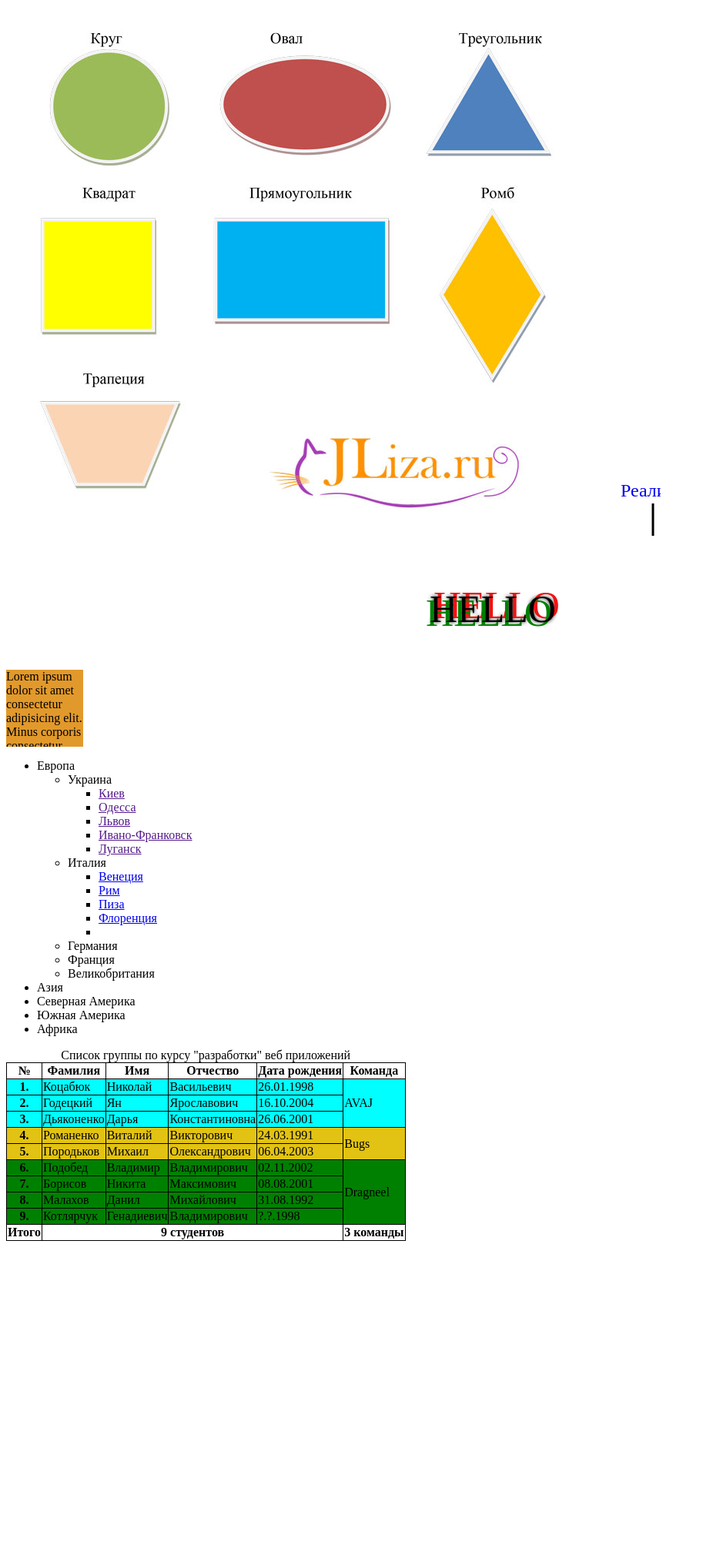
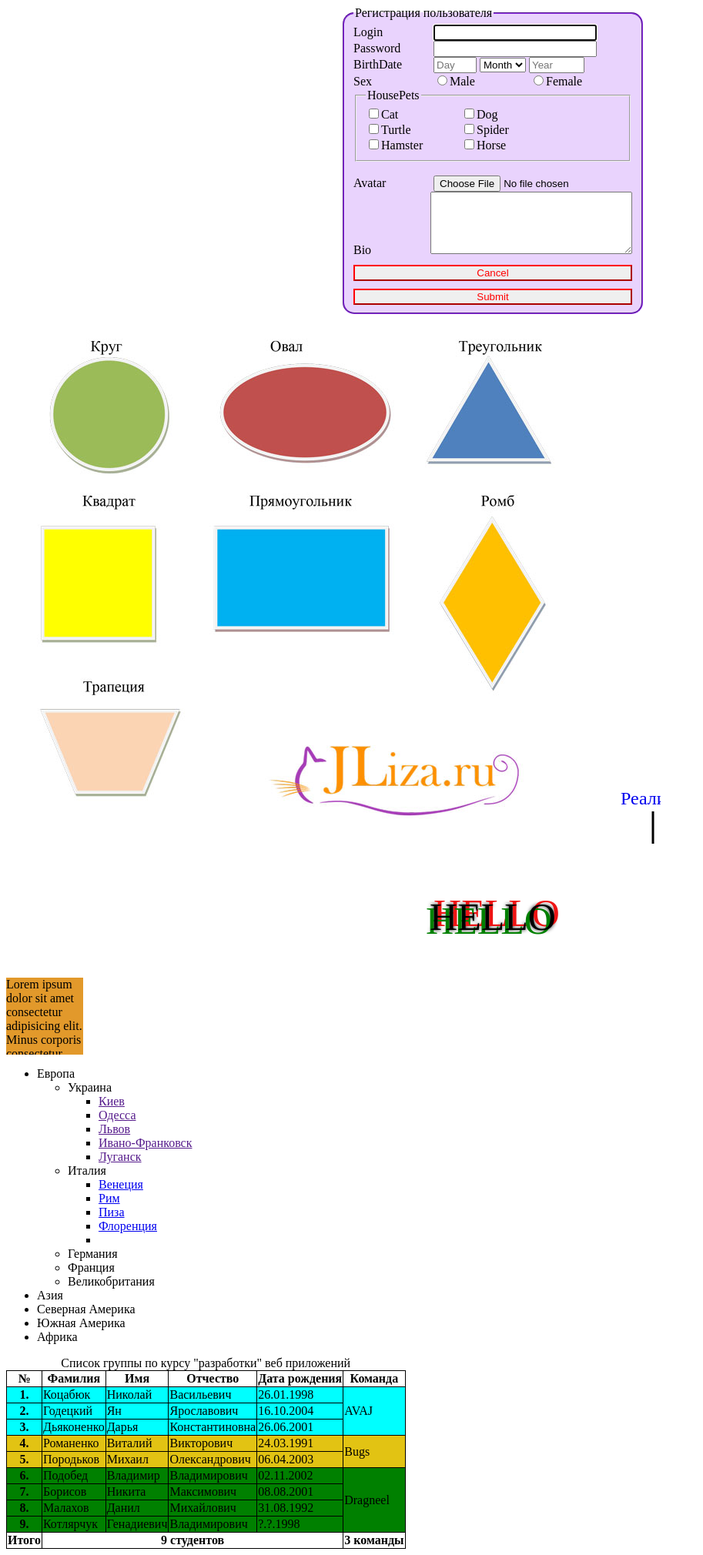
Before and after one commit to VostokSOS-Frontend/bugs, a PHP site: page /Romanenko/work.html in a window 1280 px wide. Shown: the whole page at 77% size, without its empty margins (0-913 px from the left). Before the commit the page ends 1612 px from the top, so only its background shows below. Run offline with PHP 8.4, Linux system fonts and the light colour scheme; grey boxes are pictures that could not be loaded.

Commit message:
work update

```diff
--- a/Romanenko/css/work.css
+++ b/Romanenko/css/work.css
@@ -1,6 +1,6 @@
-body{
-    cursor: url('../image/Pringles.cur'), auto;
-}
+/* body{
+    cursor: url('../image/paper.cur'), auto;
+} */
 .shadow{
     text-align: center;
     font-size: 50px;
@@ -43,3 +43,59 @@ table td,table th{
     border: solid 1px black;
 }
 /* END table */
+
+/* .block1{
+    height: 100px;
+    width: 100px;
+    background-color: red;
+    position: absolute;
+    top:0;
+    left:0;
+}
+.block2{
+    height: 100px;
+    width: 100px;
+    background-color: green;
+    position: absolute;
+    top:25px;
+    left:25px;
+}
+.block3{
+    height: 100px;
+    width: 100px;
+    background-color: yellow;
+    position: absolute;
+    top:50px;
+    left:50px;
+} */
+
+/* FORM */
+form{
+    display:flex;
+    justify-content: center;
+}
+form input[type="submit"],input[type="reset"]{
+    color:red;
+    border-color: red;
+    margin-top:10px;
+}
+span{
+    display:inline-block;
+    width: 100px;
+}
+.button{
+    display: flex;
+    flex-direction: column;
+}
+#user{
+    width:204px
+}
+#pass{
+    width:204px
+}
+form>fieldset{
+    border-color: blueviolet;
+    border-radius:15px;
+    background-color: rgb(233, 211, 253);
+}
+/*END FORM */
--- a/Romanenko/work.html
+++ b/Romanenko/work.html
@@ -6,6 +6,53 @@
     <link rel="stylesheet" href="css/work.css">
 </head>
 <body>
+
+    <form action="">
+        <fieldset>
+        <legend>Регистрация пользователя</legend>
+        <span>Login</span>
+        <input type="text" id="user" autofocus><br>
+        <span>Password</span>
+        <input type="password" id="pass"><br>
+        <span>BirthDate</span>
+        <input type="number" size="1" min="1" max="31" placeholder="Day">
+            <select size="1" name="month">
+                <option value="s1" selected>Month</option>
+                <option value="s2">jan</option>
+                <option value="s3">feb</option>
+                <option value="s4">mar</option>
+            </select>
+
+        <input type="number" size="1" min="1900" max="2000" placeholder="Year"><br>
+        <span>Sex</span>
+        <label>
+        <input type="radio"><span>Male</span>
+        <input type="radio"><span>Female</span><br>
+
+        <fieldset>
+        <legend>HousePets</legend>
+        <input type="checkbox" name="" id=""><span>Cat</span>
+        <input type="checkbox" name="" id=""><span>Dog</span><br>
+        <input type="checkbox" name="" id=""><span>Turtle</span>
+        <input type="checkbox" name="" id=""><span>Spider</span><br>
+        <input type="checkbox" name="" id=""><span>Hamster</span>
+        <input type="checkbox" name="" id=""><span>Horse</span>
+        </fieldset> <br>
+        <span>Avatar</span>
+        <input type="file" name=""><br>
+
+        <span>Bio</span><textarea name="" id="" cols="30" rows="5"></textarea><br>
+
+        <div class="button">
+        <input type="reset" value="Cancel">
+        <input type="submit" value="Submit">
+        </div>
+        </fieldset>
+    </form>
+
+    <div class="block1"></div>
+    <div class="block2"></div>
+    <div class="block3"></div>
 
         <img src="image/ploskie-figury.jpg" alt="" usemap="#map" />
         <map name="map">
@@ -16,6 +63,7 @@
         </map>
 
     <iframe src="gallery/gallery.html" width="100" height="100" frameborder="0"></iframe>
+    <iframe src="https://www.google.com/maps/embed?pb=!1m22!1m8!1m3!1d5080.039136006351!2d30.4903354!3d50.4593603!3m2!1i1024!2i768!4f13.1!4m11!3e2!4m5!1s0x40d4ce7976bee27b%3A0x1d3e315c9ebba01c!2z0JvRg9C60YzRj9C90L7QstGB0LrQsNGPLCDQmtC40LXQsiwg0LPQvtGA0L7QtCDQmtC40LXQsiwg0KPQutGA0LDQuNC90LA!3m2!1d50.462416999999995!2d30.4818027!4m3!3m2!1d50.459352599999995!2d30.4965838!5e0!3m2!1sru!2sua!4v1530722716485" width="200" height="200" frameborder="0" style="border:0" allowfullscreen></iframe>
 
     <p class="shadow">HELLO</p>
 
@@ -158,5 +206,6 @@
         </tr>
         </tbody>
     </table>
+
 </body>
 </html>
```
Also changed, not shown: Romanenko/map/map.html (+10 -10 lines), 1 other file.
